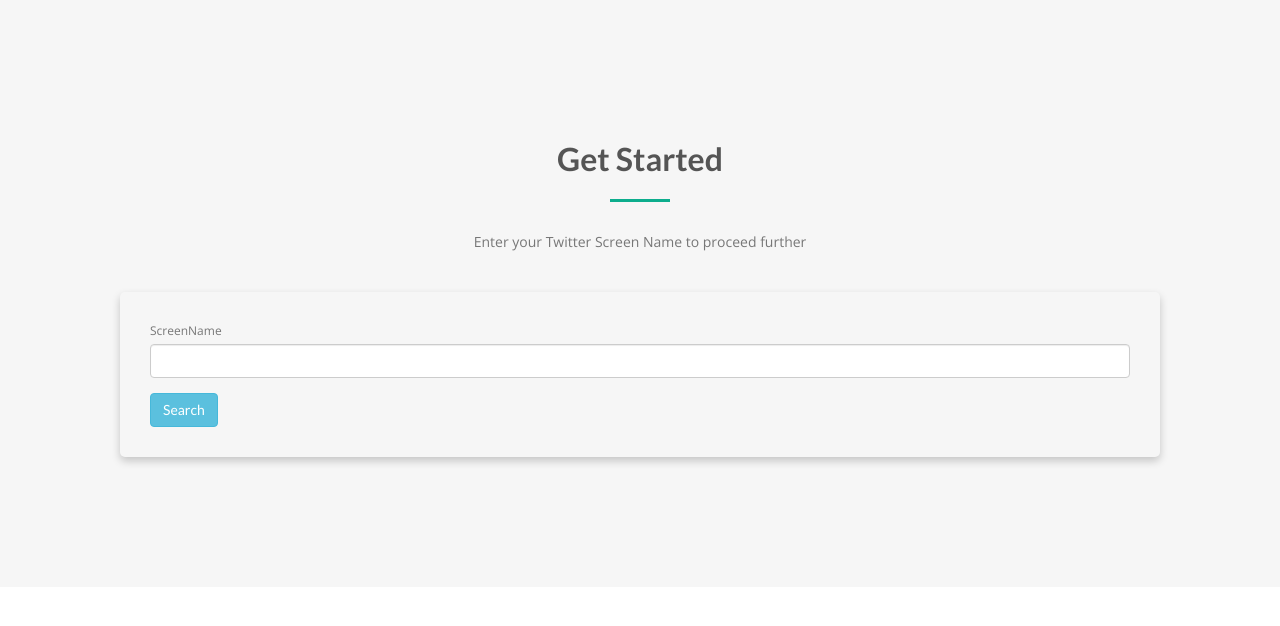
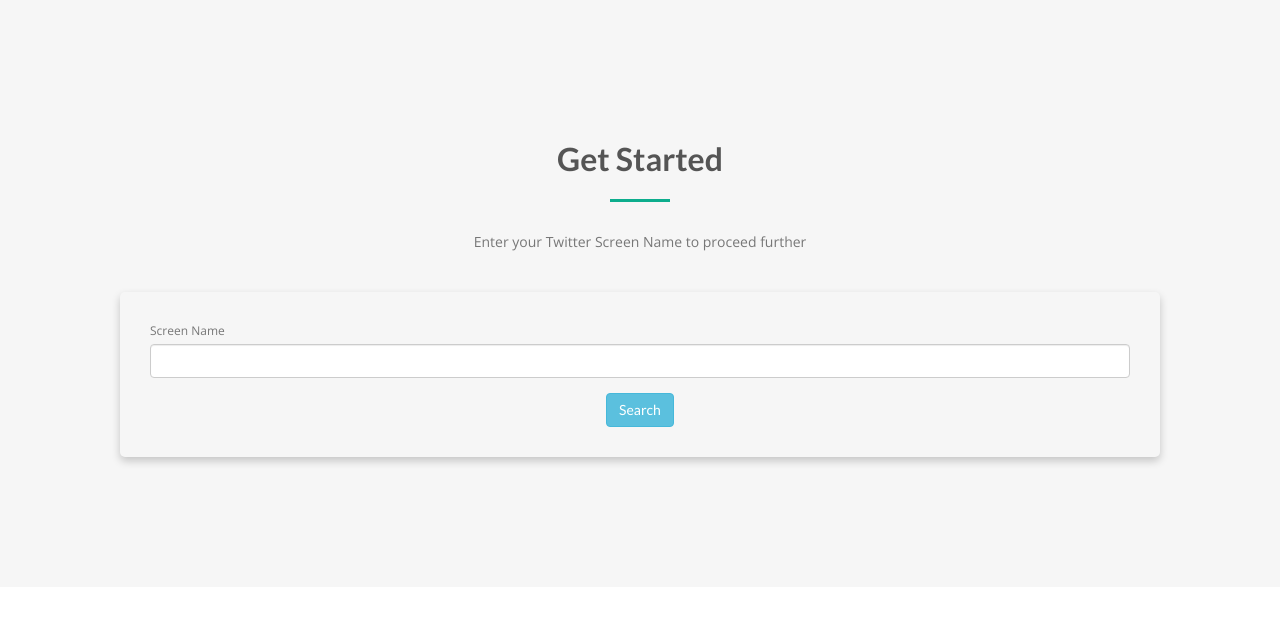
Before and after one commit to rakeshsenapathi/TweeWay, a Flask app: page / in a window 1280 px wide. Shown: the part 1320-1946 px from the top of the page. Run offline with Flask 2, Linux system fonts and the light colour scheme; some libraries are stand-ins or nearby versions.

Commit message:
Get Started Section - Minor Changes

```diff
--- a/static/css/style.css
+++ b/static/css/style.css
@@ -495,3 +495,9 @@ label {
 .card:hover {
     box-shadow: 0 8px 16px 0 rgba(0,0,0,0.2);
 }
+
+/* Style for ScreenName label element */
+.label-screen{
+	display: block;
+	margin: 0 auto;
+}
--- a/templates/index.html
+++ b/templates/index.html
@@ -34,6 +34,14 @@
     <![endif]-->
 </head>
 <body>
+<script>
+  function clicked(){
+    var screenName = document.getElementById("usr_name").value;
+    if(screenName.length == 0){
+      alert("Empty!");
+    }
+  }
+</script>
 <!-- Navigation
     ==========================================-->
 <nav id="menu" class="navbar navbar-default navbar-fixed-top">
@@ -109,10 +117,10 @@
     </div>
     <div class="card" style="padding: 30px; margin-left: 50px; margin-right: 50px;" >
       <div class="form-group">
-      <label for="usr">ScreenName</label>
-      <input type="text" class="form-control" id="usr">
+      <label for="usr">Screen Name</label>
+      <input type="text" class="form-control" id="usr_name">
       </div>
-      <button type="button" class="btn btn-info" style="position: center; style="margin-top: 10px; margin-bottom: 10px;" id="send_btn" onclick="function click(){alert("Working");}">Search</button>
+      <button type="button" class="btn btn-info" style="display: block; margin: 0 auto;" id="send_btn" onclick="clicked()">Search</button>
     </div>
     <div>
   </p>
```
